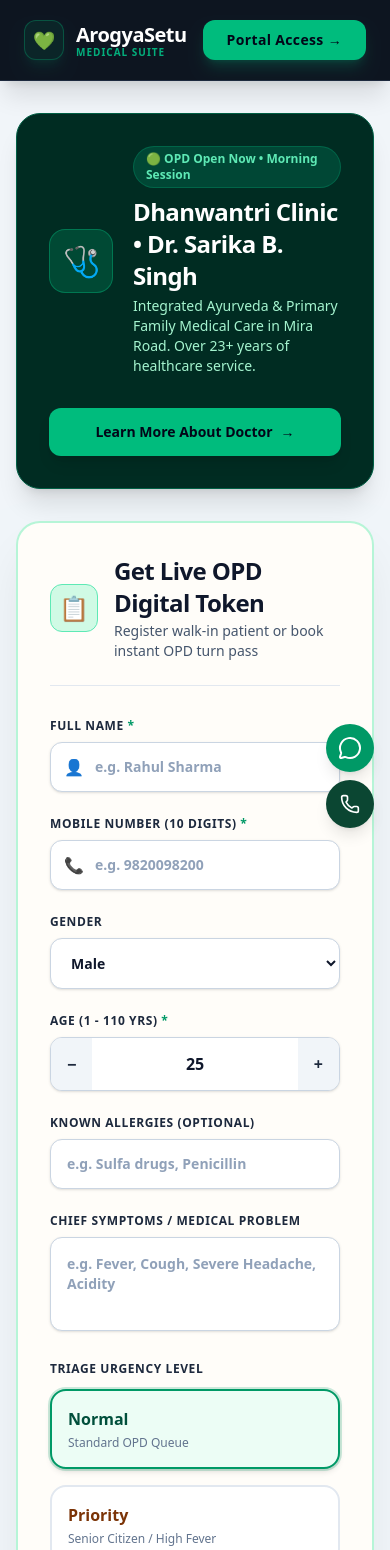
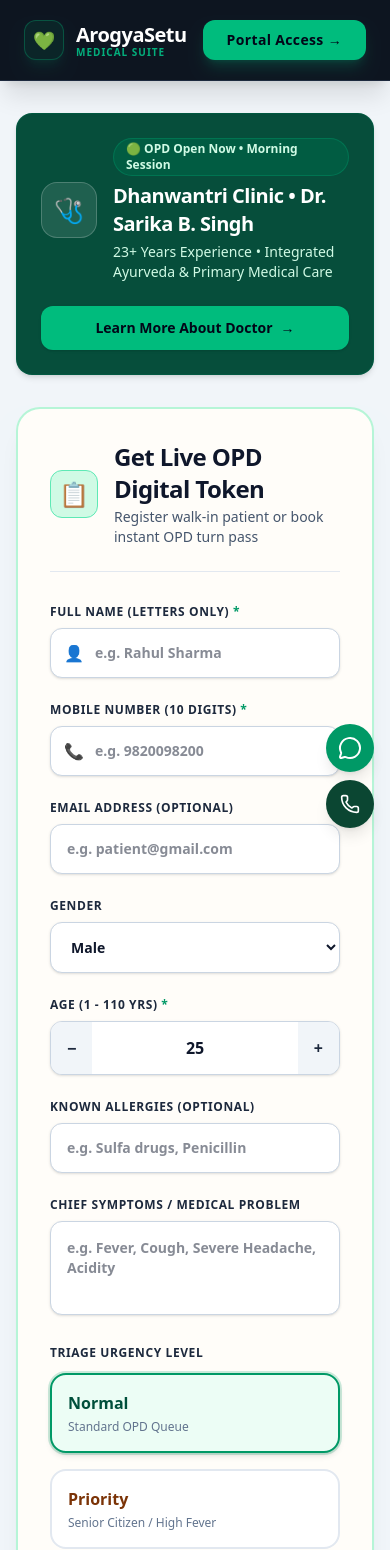
Before and after one commit to purvatawade/ty_project, a Next.js app: page / in a window 390 px wide. Shown: the top 1550 px of the page. Built offline with nearby package versions, Linux system fonts and the light colour scheme.

Commit message:
security: add server middleware for RBAC route protection and strict form input regex validation

```diff
--- /dev/null
+++ b/src/app/middleware.ts
@@ -0,0 +1,37 @@
+import { NextResponse } from 'next/server';
+import type { NextRequest } from 'next/server';
+
+export function middleware(request: NextRequest) {
+  const { pathname } = request.nextUrl;
+
+  // Read role cookie or session header
+  const userRole = request.cookies.get('arogya_role')?.value;
+
+  // Protect Admin / Doctor only routes
+  const protectedAdminRoutes = [
+    '/doctor-workspace',
+    '/reception',
+    '/prescription',
+    '/analytics',
+  ];
+
+  const isProtectedAdminRoute = protectedAdminRoutes.some((route) =>
+    pathname.startsWith(route)
+  );
+
+  if (isProtectedAdminRoute && userRole !== 'admin') {
+    // Redirect non-admins or unauthenticated users to login
+    return NextResponse.redirect(new URL('/login', request.url));
+  }
+
+  return NextResponse.next();
+}
+
+export const config = {
+  matcher: [
+    '/doctor-workspace/:path*',
+    '/reception/:path*',
+    '/prescription/:path*',
+    '/analytics/:path*',
+  ],
+};
--- a/src/app/page.tsx
+++ b/src/app/page.tsx
@@ -6,54 +6,124 @@
 export default function HomePage() {
   const [fullName, setFullName] = useState('');
   const [mobileNumber, setMobileNumber] = useState('');
+  const [email, setEmail] = useState('');
   const [gender, setGender] = useState('Male');
   const [age, setAge] = useState(25);
   const [allergies, setAllergies] = useState('');
   const [symptoms, setSymptoms] = useState('');
   const [triageLevel, setTriageLevel] = useState<'Normal' | 'Priority' | 'Emergency'>('Normal');
+  const [errors, setErrors] = useState<{ [key: string]: string }>({});
+  const [isSubmitting, setIsSubmitting] = useState(false);
+
+  // Input Sanitizers & Handlers
+  const handleNameChange = (e: React.ChangeEvent<HTMLInputElement>) => {
+    const val = e.target.value;
+    // Allow only letters and spaces
+    if (val === '' || /^[a-zA-A\s]+$/.test(val)) {
+      setFullName(val);
+      if (errors.fullName) setErrors((prev) => ({ ...prev, fullName: '' }));
+    }
+  };
+
+  const handleMobileChange = (e: React.ChangeEvent<HTMLInputElement>) => {
+    const val = e.target.value;
+    // Allow only digits and max 10 chars
+    if (val === '' || (/^\d+$/.test(val) && val.length <= 10)) {
+      setMobileNumber(val);
+      if (errors.mobileNumber) setErrors((prev) => ({ ...prev, mobileNumber: '' }));
+    }
+  };
+
+  const validateForm = () => {
+    const newErrors: { [key: string]: string } = {};
+
+    // Name Validation
+    if (!fullName.trim()) {
+      newErrors.fullName = 'Full Name is required.';
+    } else if (fullName.trim().length < 3) {
+      newErrors.fullName = 'Name must be at least 3 characters long.';
+    }
+
+    // Mobile Validation (Indian 10-digit number format)
+    const mobileRegex = /^[6-9]\d{9}$/;
+    if (!mobileNumber) {
+      newErrors.mobileNumber = 'Mobile number is required.';
+    } else if (!mobileRegex.test(mobileNumber)) {
+      newErrors.mobileNumber = 'Enter a valid 10-digit mobile number starting with 6-9.';
+    }
+
+    // Email Validation (Optional but strict if entered)
+    if (email.trim()) {
+      const emailRegex = /^[^\s@]+@[^\s@]+\.[^\s@]+$/;
+      if (!emailRegex.test(email.trim())) {
+        newErrors.email = 'Please enter a valid email address containing @ and domain.';
+      }
+    }
+
+    // Age Validation
+    if (age < 1 || age > 110) {
+      newErrors.age = 'Age must be between 1 and 110 years.';
+    }
+
+    setErrors(newErrors);
+    return Object.keys(newErrors).length === 0;
+  };
 
   const handleGenerateToken = (e: React.FormEvent) => {
     e.preventDefault();
-    alert(`OPD Token Pass generated for ${fullName || 'Patient'}!`);
+
+    if (!validateForm()) return;
+
+    setIsSubmitting(true);
+
+    // Prevent duplicate submission
+    setTimeout(() => {
+      alert(`✅ OPD Token Pass generated successfully for ${fullName.trim()}!`);
+      setIsSubmitting(false);
+      // Reset form
+      setFullName('');
+      setMobileNumber('');
+      setEmail('');
+      setSymptoms('');
+      setAllergies('');
+    }, 600);
   };
 
   return (
     <div className="min-h-screen bg-slate-100 text-slate-900 pt-8 pb-16 px-4 sm:px-6 lg:px-8">
-      {/* WIDE CENTERED CONTAINER */}
       <div className="max-w-6xl mx-auto space-y-8">
 
-        {/* TOP HERO BANNER (SPACED FROM NAVBAR) */}
-        <div className="bg-emerald-950 border border-emerald-800 rounded-3xl p-8 md:p-10 flex flex-col md:flex-row items-center justify-between gap-8 shadow-xl text-white">
-          <div className="flex items-center gap-5">
-            <div className="w-16 h-16 rounded-2xl bg-emerald-500/20 border border-emerald-500/40 flex items-center justify-center text-emerald-300 font-bold text-3xl shrink-0">
+        {/* HERO BANNER */}
+        <div className="bg-[#064E3B] border border-emerald-800/60 rounded-2xl p-6 md:p-8 flex flex-col md:flex-row items-center justify-between gap-6 shadow-md text-white">
+          <div className="flex items-center gap-4">
+            <div className="w-14 h-14 rounded-2xl bg-white/10 border border-white/20 flex items-center justify-center text-white font-bold text-2xl shrink-0">
               🩺
             </div>
             <div>
-              <div className="inline-block px-3 py-1 bg-emerald-900/80 border border-emerald-700/60 text-emerald-300 text-xs font-semibold rounded-full mb-2">
+              <div className="inline-block px-3 py-0.5 bg-emerald-800/80 border border-emerald-700/80 text-emerald-100 text-xs font-semibold rounded-full mb-1.5">
                 🟢 OPD Open Now • Morning Session
               </div>
-              <h1 className="text-2xl md:text-3xl font-extrabold tracking-tight text-white">
+              <h1 className="text-xl md:text-2xl font-bold tracking-tight text-white">
                 Dhanwantri Clinic • Dr. Sarika B. Singh
               </h1>
-              <p className="text-emerald-200 text-sm mt-1 max-w-xl">
-                Integrated Ayurveda &amp; Primary Family Medical Care in Mira Road. Over 23+ years of healthcare service.
+              <p className="text-emerald-100 text-sm mt-1 max-w-xl">
+                23+ Years Experience • Integrated Ayurveda &amp; Primary Medical Care
               </p>
             </div>
           </div>
 
           <Link
             href="/clinic"
-            className="w-full md:w-auto inline-flex items-center justify-center gap-2 bg-emerald-500 hover:bg-emerald-400 text-slate-950 font-bold px-6 py-3.5 rounded-xl transition shadow-lg text-sm whitespace-nowrap"
+            className="w-full md:w-auto inline-flex items-center justify-center gap-2 bg-emerald-500 hover:bg-emerald-400 text-slate-950 font-bold px-6 py-3 rounded-xl transition shadow-sm text-sm whitespace-nowrap"
           >
             <span>Learn More About Doctor</span>
             <span>→</span>
           </Link>
         </div>
 
-        {/* MAIN FORM CONTAINER (LIGHT CREAM FILL WITH POP SHADOW & BORDER) */}
-        <div className="bg-[#FFFDF9] border-2 border-emerald-200/80 rounded-3xl p-8 sm:p-12 shadow-2xl shadow-emerald-950/10">
+        {/* REGISTRATION FORM */}
+        <div className="bg-[#FFFDF9] border-2 border-emerald-200/80 rounded-3xl p-8 sm:p-12 shadow-xl shadow-emerald-950/5">
 
-          {/* HEADER */}
           <div className="flex items-center gap-4 mb-8 pb-6 border-b border-slate-200">
             <div className="w-12 h-12 rounded-xl bg-emerald-100 border border-emerald-300 flex items-center justify-center text-emerald-800 font-bold text-2xl shrink-0">
               📋
@@ -68,14 +138,13 @@
             </div>
           </div>
 
-          {/* FORM */}
           <form onSubmit={handleGenerateToken} className="space-y-6">
 
-            {/* ROW 1: FULL NAME & MOBILE NUMBER */}
+            {/* FULL NAME & MOBILE NUMBER */}
             <div className="grid grid-cols-1 md:grid-cols-2 gap-6">
               <div>
                 <label className="block text-xs font-bold text-slate-800 uppercase tracking-wider mb-2">
-                  Full Name <span className="text-emerald-600">*</span>
+                  Full Name (Letters Only) <span className="text-emerald-600">*</span>
                 </label>
                 <div className="relative">
                   <span className="absolute inset-y-0 left-0 pl-3.5 flex items-center text-slate-500 text-base pointer-events-none">
@@ -84,12 +153,16 @@
                   <input
                     type="text"
                     value={fullName}
-                    onChange={(e) => setFullName(e.target.value)}
+                    onChange={handleNameChange}
                     placeholder="e.g. Rahul Sharma"
-                    className="w-full bg-white border border-slate-300 text-slate-900 font-semibold pl-11 pr-4 py-3.5 rounded-xl focus:outline-none focus:border-emerald-600 focus:ring-2 focus:ring-emerald-600/20 placeholder:text-slate-400 text-sm transition shadow-sm"
-                    required
+                    className={`w-full bg-white border ${
+                      errors.fullName ? 'border-rose-500' : 'border-slate-300'
+                    } text-slate-900 font-semibold pl-11 pr-4 py-3.5 rounded-xl focus:outline-none focus:border-emerald-600 text-sm transition shadow-sm`}
                   />
                 </div>
+                {errors.fullName && (
+                  <p className="text-xs font-bold text-rose-600 mt-1.5">{errors.fullName}</p>
+                )}
               </div>
 
               <div>
@@ -101,19 +174,41 @@
                     📞
                   </span>
                   <input
-                    type="tel"
+                    type="text"
                     value={mobileNumber}
-                    onChange={(e) => setMobileNumber(e.target.value)}
+                    onChange={handleMobileChange}
                     placeholder="e.g. 9820098200"
-                    className="w-full bg-white border border-slate-300 text-slate-900 font-semibold pl-11 pr-4 py-3.5 rounded-xl focus:outline-none focus:border-emerald-600 focus:ring-2 focus:ring-emerald-600/20 placeholder:text-slate-400 text-sm transition shadow-sm"
-                    required
+                    className={`w-full bg-white border ${
+                      errors.mobileNumber ? 'border-rose-500' : 'border-slate-300'
+                    } text-slate-900 font-semibold pl-11 pr-4 py-3.5 rounded-xl focus:outline-none focus:border-emerald-600 text-sm transition shadow-sm`}
                   />
                 </div>
+                {errors.mobileNumber && (
+                  <p className="text-xs font-bold text-rose-600 mt-1.5">{errors.mobileNumber}</p>
+                )}
               </div>
             </div>
 
-            {/* ROW 2: GENDER, AGE & KNOWN ALLERGIES */}
+            {/* EMAIL, GENDER & AGE */}
             <div className="grid grid-cols-1 md:grid-cols-3 gap-6">
+              <div>
+                <label className="block text-xs font-bold text-slate-800 uppercase tracking-wider mb-2">
+                  Email Address (Optional)
+                </label>
+                <input
+                  type="email"
+                  value={email}
+                  onChange={(e) => setEmail(e.target.value)}
+                  placeholder="e.g. patient@gmail.com"
+                  className={`w-full bg-white border ${
+                    errors.email ? 'border-rose-500' : 'border-slate-300'
+                  } text-slate-900 font-semibold px-4 py-3.5 rounded-xl focus:outline-none focus:border-emerald-600 text-sm transition shadow-sm`}
+                />
+                {errors.email && (
+                  <p className="text-xs font-bold text-rose-600 mt-1.5">{errors.email}</p>
+                )}
+              </div>
+
               <div>
                 <label className="block text-xs font-bold text-slate-800 uppercase tracking-wider mb-2">
                   Gender
@@ -121,7 +216,7 @@
                 <select
                   value={gender}
                   onChange={(e) => setGender(e.target.value)}
-                  className="w-full bg-white border border-slate-300 text-slate-900 font-semibold px-4 py-3.5 rounded-xl focus:outline-none focus:border-emerald-600 focus:ring-2 focus:ring-emerald-600/20 text-sm transition shadow-sm"
+                  className="w-full bg-white border border-slate-300 text-slate-900 font-semibold px-4 py-3.5 rounded-xl focus:outline-none focus:border-emerald-600 text-sm transition shadow-sm"
                 >
                   <option value="Male">Male</option>
                   <option value="Female">Female</option>
@@ -153,7 +248,9 @@
                   </button>
                 </div>
               </div>
+            </div>
 
+            {/* KNOWN ALLERGIES */}
             <div>
               <label className="block text-xs font-bold text-slate-800 uppercase tracking-wider mb-2">
                 Known Allergies (Optional)
@@ -163,12 +260,11 @@
                 value={allergies}
                 onChange={(e) => setAllergies(e.target.value)}
                 placeholder="e.g. Sulfa drugs, Penicillin"
-                  className="w-full bg-white border border-slate-300 text-slate-900 font-semibold px-4 py-3.5 rounded-xl focus:outline-none focus:border-emerald-600 focus:ring-2 focus:ring-emerald-600/20 placeholder:text-slate-400 text-sm transition shadow-sm"
+                className="w-full bg-white border border-slate-300 text-slate-900 font-semibold px-4 py-3.5 rounded-xl focus:outline-none focus:border-emerald-600 text-sm transition shadow-sm"
               />
             </div>
-            </div>
 
-            {/* ROW 3: CHIEF SYMPTOMS */}
+            {/* CHIEF SYMPTOMS */}
             <div>
               <label className="block text-xs font-bold text-slate-800 uppercase tracking-wider mb-2">
                 Chief Symptoms / Medical Problem
@@ -178,18 +274,16 @@
                 onChange={(e) => setSymptoms(e.target.value)}
                 rows={3}
                 placeholder="e.g. Fever, Cough, Severe Headache, Acidity"
-                className="w-full bg-white border border-slate-300 text-slate-900 font-semibold p-4 rounded-xl focus:outline-none focus:border-emerald-600 focus:ring-2 focus:ring-emerald-600/20 placeholder:text-slate-400 text-sm transition resize-none shadow-sm"
+                className="w-full bg-white border border-slate-300 text-slate-900 font-semibold p-4 rounded-xl focus:outline-none focus:border-emerald-600 text-sm transition resize-none shadow-sm"
               />
             </div>
 
-            {/* ROW 4: TRIAGE URGENCY LEVEL */}
+            {/* TRIAGE URGENCY LEVEL */}
             <div>
               <label className="block text-xs font-bold text-slate-800 uppercase tracking-wider mb-3">
                 Triage Urgency Level
               </label>
               <div className="grid grid-cols-1 sm:grid-cols-3 gap-4">
-
-                {/* NORMAL */}
                 <button
                   type="button"
                   onClick={() => setTriageLevel('Normal')}
@@ -203,7 +297,6 @@
                   <div className="text-xs text-slate-500 font-medium mt-1">Standard OPD Queue</div>
                 </button>
 
-                {/* PRIORITY */}
                 <button
                   type="button"
                   onClick={() => setTriageLevel('Priority')}
@@ -217,7 +310,6 @@
                   <div className="text-xs text-slate-500 font-medium mt-1">Senior Citizen / High Fever</div>
                 </button>
 
-                {/* EMERGENCY */}
                 <button
                   type="button"
                   onClick={() => setTriageLevel('Emergency')}
@@ -230,7 +322,6 @@
                   <div className="font-bold text-base text-rose-900">Emergency</div>
                   <div className="text-xs text-slate-500 font-medium mt-1">Severe Pain / Acute Crisis</div>
                 </button>
-
               </div>
             </div>
 
@@ -238,10 +329,17 @@
             <div className="pt-4">
               <button
                 type="submit"
-                className="w-full bg-emerald-700 hover:bg-emerald-600 text-white font-black py-4 rounded-2xl transition shadow-xl shadow-emerald-950/20 flex items-center justify-center gap-2 text-base tracking-wide"
+                disabled={isSubmitting}
+                className="w-full bg-[#064E3B] hover:bg-emerald-800 text-white font-black py-4 rounded-2xl transition shadow-lg flex items-center justify-center gap-2 text-base tracking-wide disabled:opacity-50"
               >
+                {isSubmitting ? (
+                  <span>Generating Token...</span>
+                ) : (
+                  <>
                     <span>✨</span>
                     <span>Generate Digital OPD Token Pass</span>
+                  </>
+                )}
               </button>
             </div>
 
```
Lines whose indentation alone changed are shown as unchanged.
